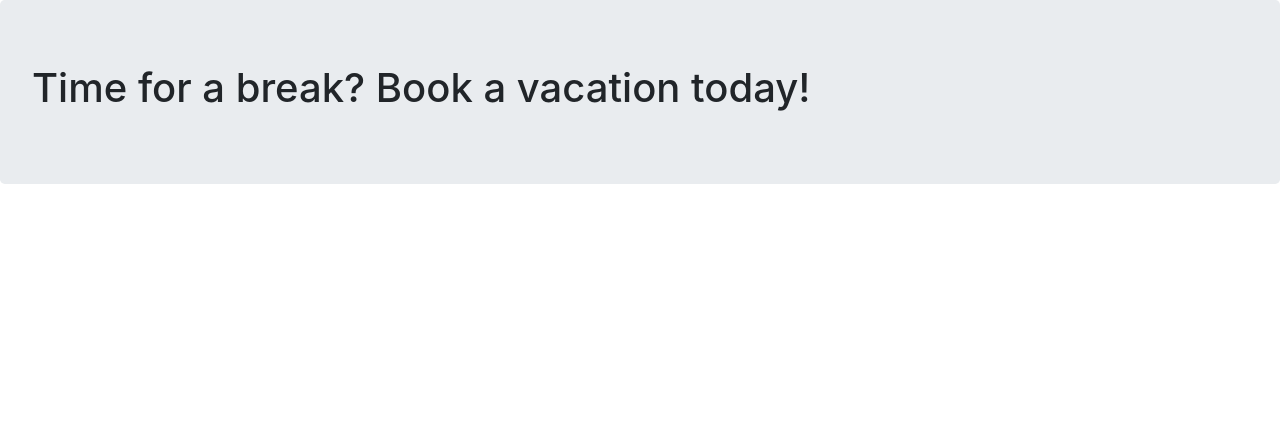
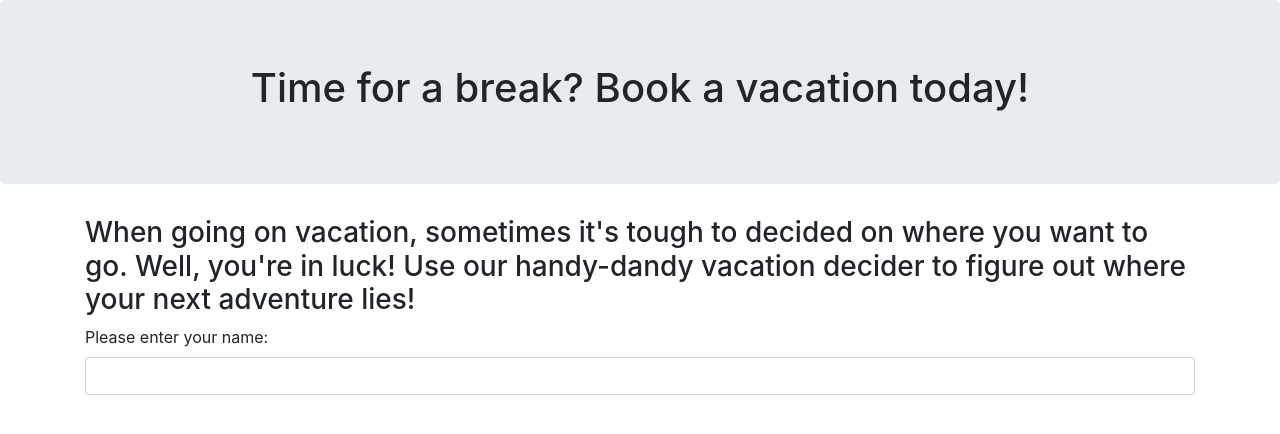
Before and after one commit to mavizzle/code-review-2, a plain HTML site: page index.html in a window 1280 px wide. Drawn offline with nearby package versions, Linux system fonts and the light colour scheme.

Commit message:
this commit creates html code for username input and a form with four divs that will eventually be used to collect user input

```diff
--- a/css/styles.css
+++ b/css/styles.css
@@ -0,0 +1,6 @@
+
+
+
+#banner {
+  text-align: center;
+}
--- a/index.html
+++ b/index.html
@@ -8,13 +8,37 @@
     <title>Vacation Finder</title>
   </head>
   <body>
-    <div class="jumbotron">
+    <div class="jumbotron" id="banner">
       <h1>Time for a break? Book a vacation today!</h1>
     </div>
     <div class="container">
-      <form class="vacation-form">
-        <div class="form-group">
+      <h3>When going on vacation, sometimes it's tough to decided on where you want to go. Well, you're in luck! Use our handy-dandy vacation decider to figure out where your next adventure lies!</h3>
+      <form class="for-group" id="vacation-form">
+        <div id="userdiv">
+          <label for="username">Please enter your name:</label>
+          <input type="text" class="form-control"  id="username">
+        </div>
+        <div class="row">
+          <div class="col-md-3">
+            <div class="form-group">
 
+            </div>
+          </div>
+          <div class="col-md-3">
+            <div class="form-group">
+
+            </div>
+          </div>
+          <div class="col-md-3">
+            <div class="form-group">
+
+            </div>
+          </div>
+          <div class="col-md-3">
+            <div class="form-group">
+
+            </div>
+          </div>
         </div>
       </form>
     </div>
```
